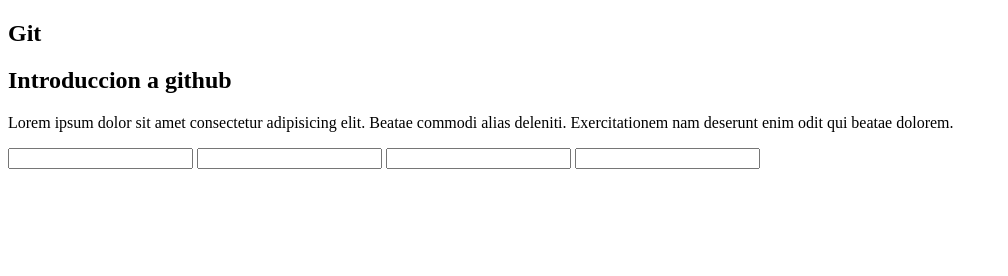
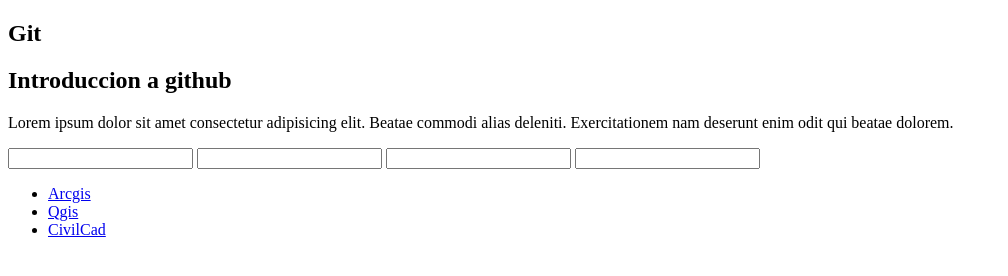
Before and after one commit to OsitoDobbie10/Pruba_GIT, a plain HTML site: page index.html in a window 1280 px wide. Shown: the whole page, without its empty margins (0-1008 px from the left). Drawn offline with Linux system fonts and the light colour scheme.

Commit message:
se agrego un section con información de vinculación

```diff
--- a/index.html
+++ b/index.html
@@ -24,6 +24,13 @@
         <input type="datetime" name="fecha" id="datetime">
         <input type="datetime" name="fecha" id="datetime">
     </form>
+    <section>
+        <ul>
+            <li><a href="#">Arcgis</a></li>
+            <li><a href="#">Qgis</a></li>
+            <li><a href="#">CivilCad</a></li>
+        </ul>
+    </section>
 
 
 
```
